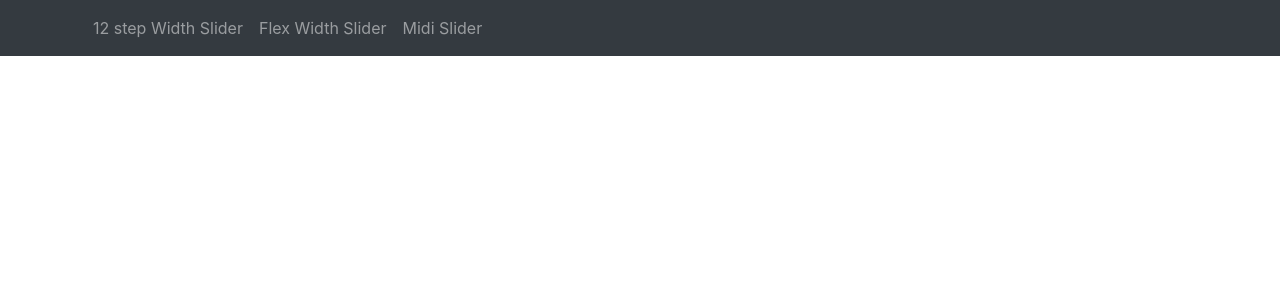
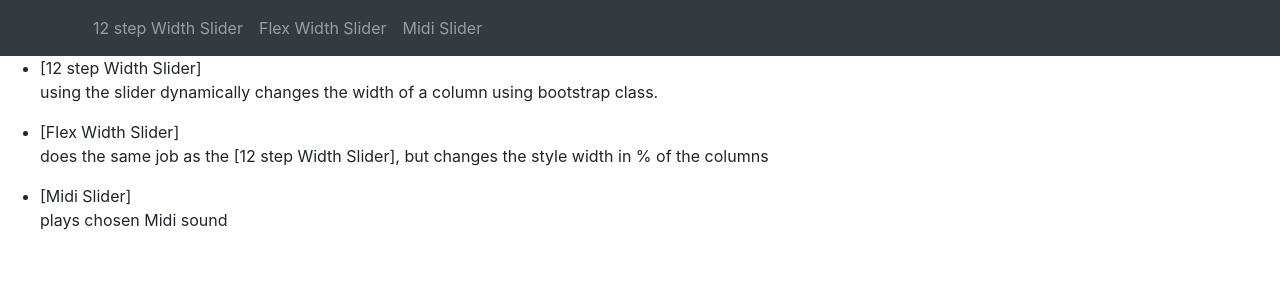
Before and after one commit to dariuszkorolczukcom/components_workspace, a React (Create React App) app: page / in a window 1280 px wide. Shown: the top 300 px of the page. Built offline with nearby package versions, Linux system fonts and the light colour scheme.

Commit message:
second commit

```diff
--- a/src/components/MainComponent.js
+++ b/src/components/MainComponent.js
@@ -20,6 +20,17 @@ class Main extends Component {
         return (
             <div>
                 <Header />
+               <ul>
+                <li>[12 step Width Slider]
+                <p>using the slider dynamically changes the width of a column using bootstrap class.</p>
+                </li>
+                <li>[Flex Width Slider]
+                    <p>does the same job as the [12 step Width Slider], but changes the style width in % of the columns</p>
+                </li>
+                <li>[Midi Slider]
+                    <p>plays chosen Midi sound</p>
+                </li>
+                </ul>
                 <Switch>
                     <Route path="/widthslider" component={WidthSlider} />
                     <Route path="/flexwidthslider" component={FlexWidthSlider} />
--- a/src/components/MidiComponent.js
+++ b/src/components/MidiComponent.js
@@ -76,7 +76,7 @@ console.log(inst);
                             value={this.state.sound}
                             onChange={this.handleChangeSound}
                             min={0}
-                            max={440}
+                            max={140}
                             trackStyle={{ backgroundColor: 'blue', height: 10 }}
                             railStyle={{ backgroundColor: 'red', height: 10 }}
                             handleStyle={{
```
